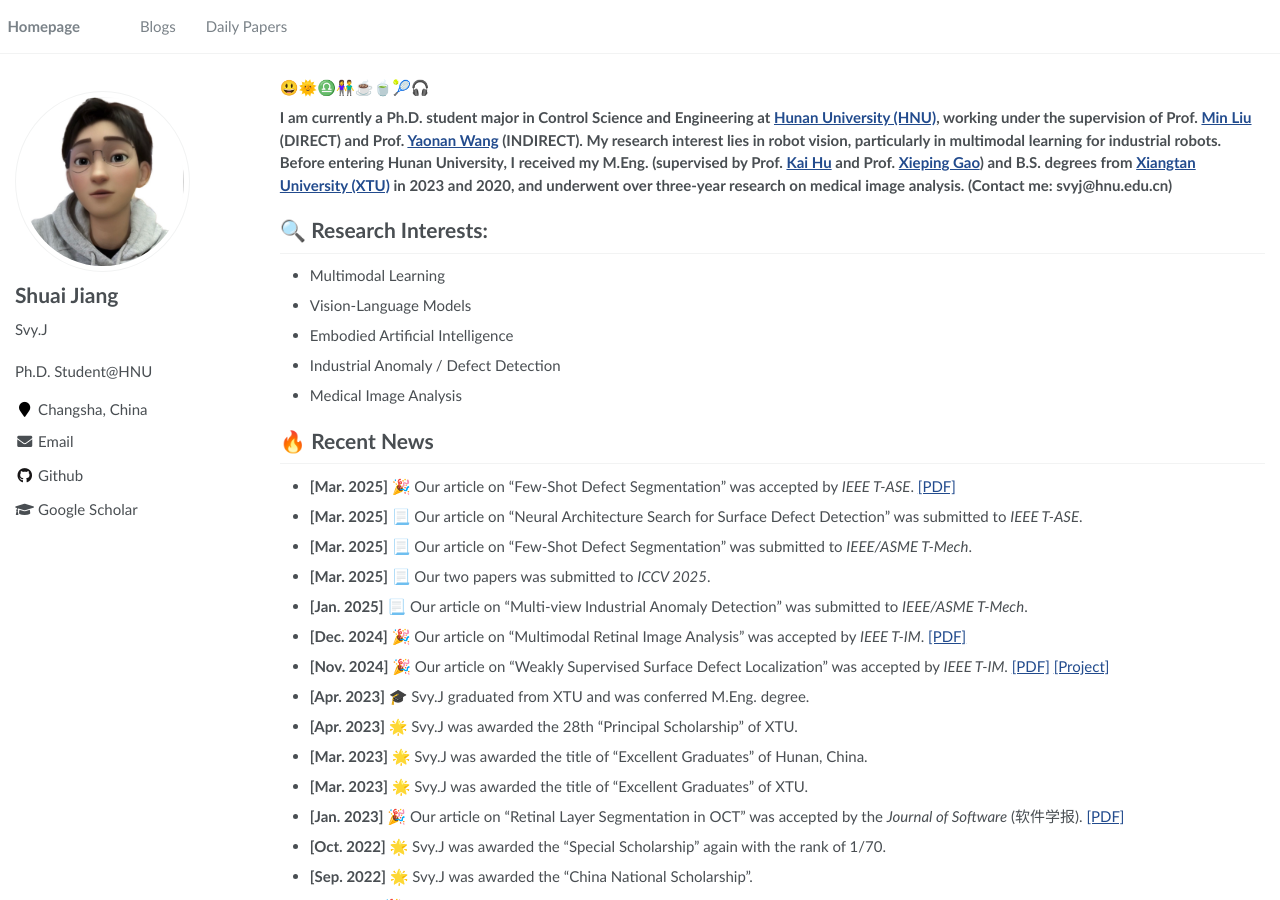
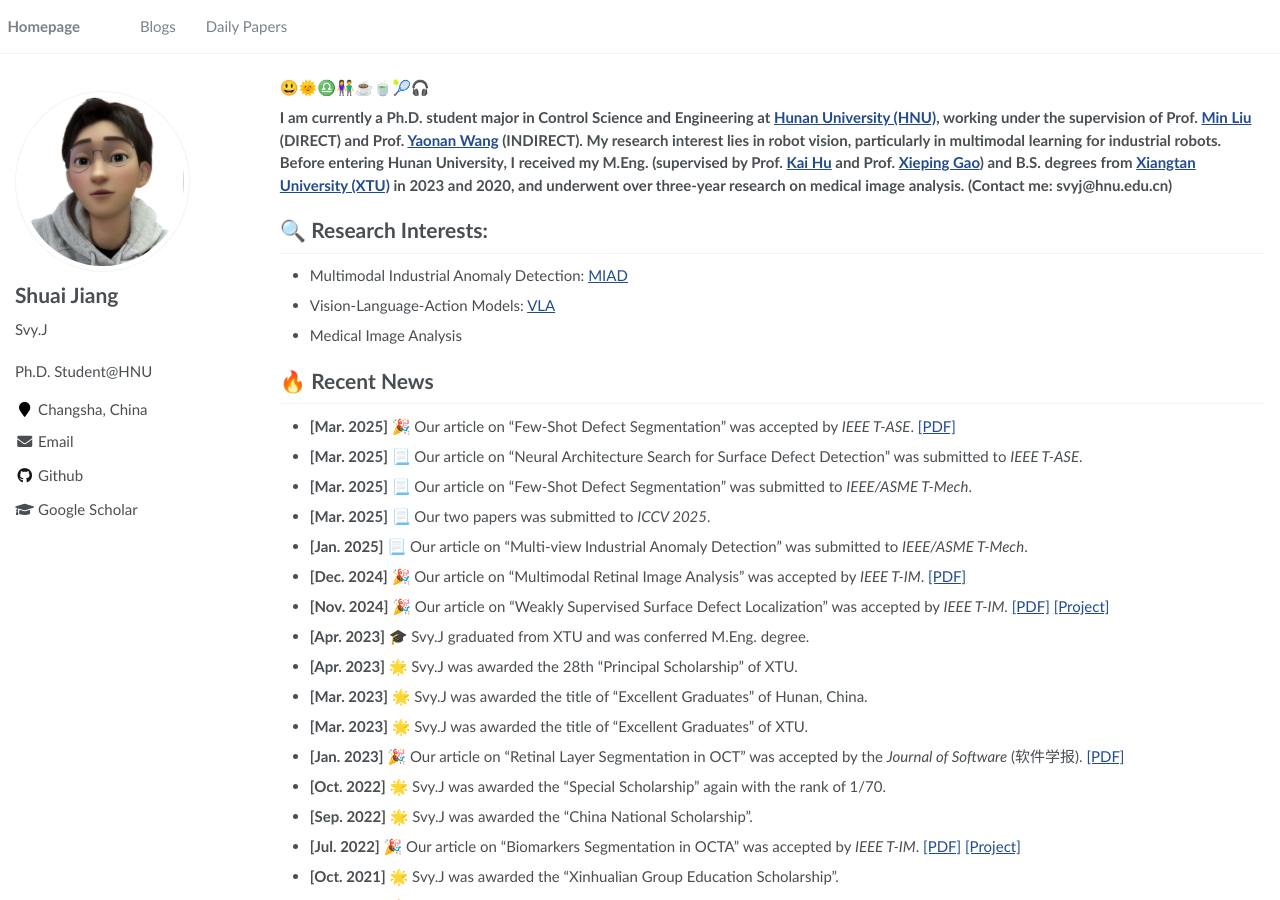
Before and after one commit to SvyJ/svyj.github.io, a Jekyll site: the page built from _pages/index.md, in a window 1280 px wide and 900 px high. Built offline with Jekyll 4.4.1, drawn with Linux system fonts in a browser that asks for light colours.

Commit message:
Update index.md

```diff
--- a/_pages/index.md
+++ b/_pages/index.md
@@ -19,10 +19,8 @@ author_profile: true
 **I am currently a Ph.D. student major in Control Science and Engineering at [Hunan University (HNU)](http://www-en.hnu.edu.cn/), working under the supervision of Prof. [Min Liu](http://eeit.hnu.edu.cn/info/1291/5218.htm) (DIRECT) and Prof. [Yaonan Wang](http://eeit.hnu.edu.cn/info/1277/4490.htm) (INDIRECT). My research interest lies in robot vision, particularly in multimodal learning for industrial robots. Before entering Hunan University, I received my M.Eng. (supervised by Prof. [Kai Hu](https://jwxy.xtu.edu.cn/info/1147/2508.htm) and Prof. [Xieping Gao](https://scholar.hunnu.edu.cn/gaoxieping/index.htm)) and B.S. degrees from [Xiangtan University (XTU)](https://en.xtu.edu.cn/) in 2023 and 2020, and underwent over three-year research on medical image analysis. (Contact me: svyj@hnu.edu.cn)**
 
 # 🔍 Research Interests:
-- Multimodal Learning
-- Vision-Language Models
-- Embodied Artificial Intelligence
-- Industrial Anomaly / Defect Detection
+- Multimodal Industrial Anomaly Detection: [MIAD](https://svyj.github.io/MIAD)
+- Vision-Language-Action Models: [VLA](https://svyj.github.io/VLA)
 - Medical Image Analysis
 
 # 🔥 Recent News
```
